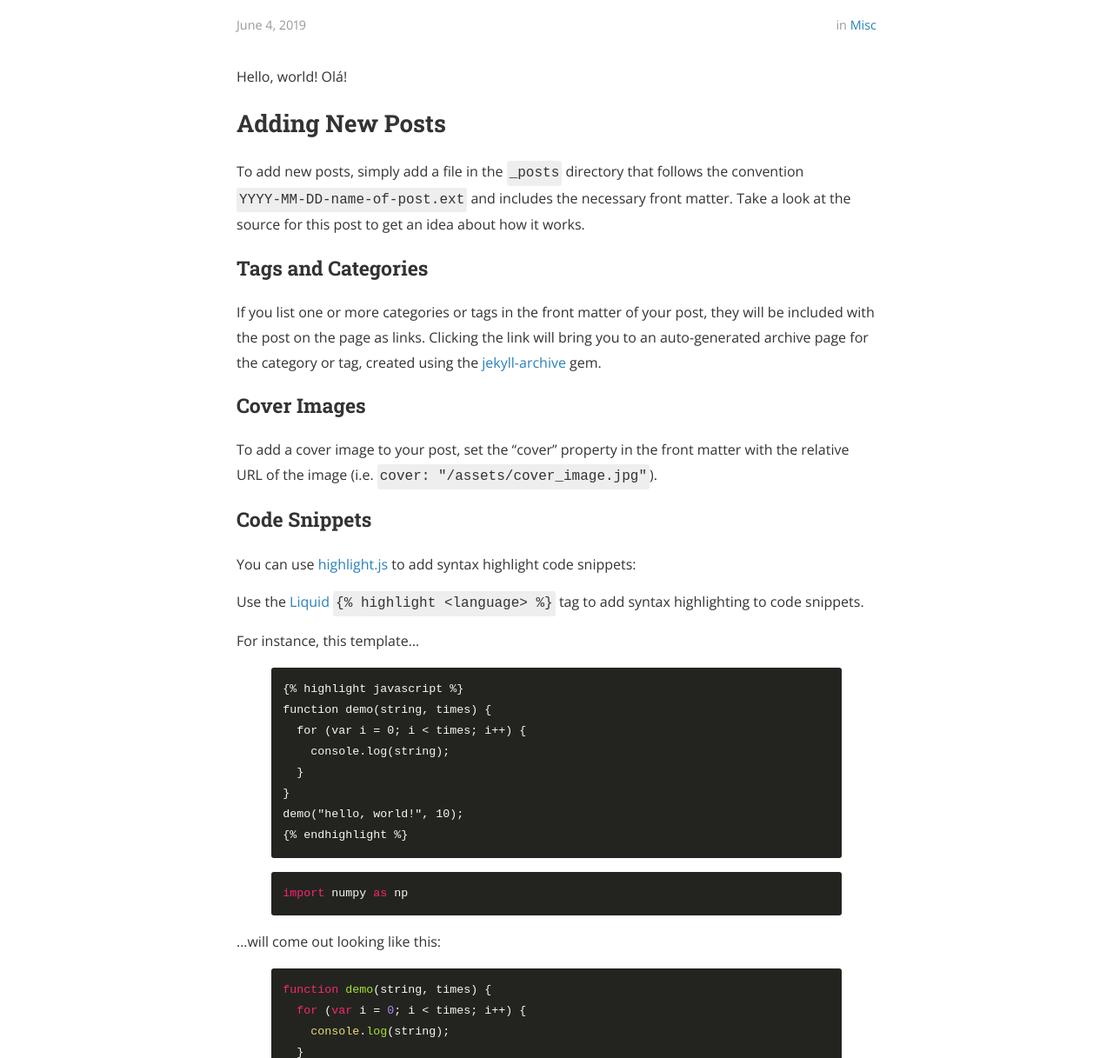
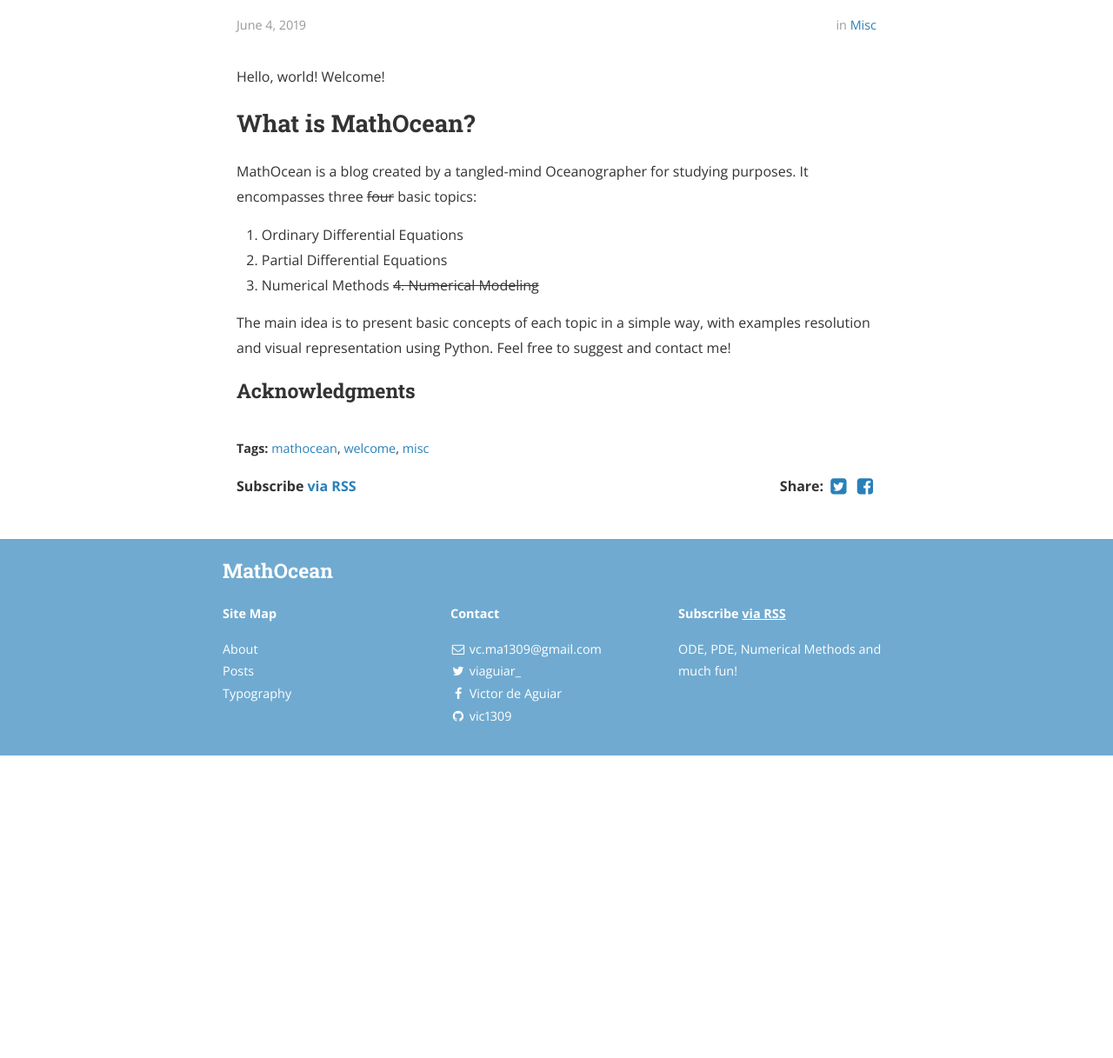
Before and after one commit to vic1309/lerofly, a Jekyll site: the page built from _posts/2019-06-04-welcome-mathocean.markdown, in a window 1280 px wide and 1400 px high, scrolled down 320 px. Shown: the part 183-1400 px from the top of the window at 87% size. Built offline with Jekyll 4.4.1, drawn with Linux system fonts in a browser that asks for light colours; nearby versions of some CDN libraries; after the commit the page ends 1372 px from its top, so only the background shows below that; some of the changed text lies outside the part shown.

Commit message:
Update 2019-06-04-welcome-mathocean.markdown

```diff
--- a/_posts/2019-06-04-welcome-mathocean.markdown
+++ b/_posts/2019-06-04-welcome-mathocean.markdown
@@ -4,72 +4,26 @@ title:  "Welcome to MathOcean!"
 date:   2019-06-04 12:05:00
 author: Victor de Aguiar
 categories: Misc
-tags:	mathocean welcome
+tags:	mathocean welcome misc
 cover:  "/assets/instacode.png"
 ---
 
-Hello, world! Olá!
+Hello, world! Welcome!
 
-## Adding New Posts
+## What is MathOcean?
 
-To add new posts, simply add a file in the `_posts` directory that follows the convention `YYYY-MM-DD-name-of-post.ext` and includes the necessary front matter. Take a look at the source for this post to get an idea about how it works.
+MathOcean is a blog created by a tangled-mind Oceanographer for studying purposes. It encompasses three ~~four~~ basic topics:
 
-### Tags and Categories
+1. Ordinary Differential Equations
+2. Partial Differential Equations
+3. Numerical Methods
+~~4. Numerical Modeling~~
 
-If you list one or more categories or tags in the front matter of your post, they will be included with the post on the page as links. Clicking the link will bring you to an auto-generated archive page for the category or tag, created using the [jekyll-archive][jekyll-archive] gem.
+The main idea is to present basic concepts of each topic in a simple way, with examples resolution and visual representation using Python. Feel free to suggest and contact me!
 
-### Cover Images
-
-To add a cover image to your post, set the "cover" property in the front matter with the relative URL of the image (i.e. <code>cover: "/assets/cover_image.jpg"</code>).
-
-### Code Snippets
-
-You can use [highlight.js][highlight] to add syntax highlight code snippets:
-
-Use the [Liquid][liquid] `{% raw %}{% highlight <language> %}{% endraw %}` tag to add syntax highlighting to code snippets.
-
-For instance, this template...
-{% highlight html %}
-{% raw %}{% highlight javascript %}
-function demo(string, times) {
-  for (var i = 0; i < times; i++) {
-    console.log(string);
-  }
-}
-demo("hello, world!", 10);
-{% endhighlight %}{% endraw %}
-{% endhighlight %}
-
-{% highlight python %}
-import numpy as np
+### Acknowledgments
 
 
-{% endhighlight %}
-
-...will come out looking like this:
-
-{% highlight javascript %}
-function demo(string, times) {
-  for (var i = 0; i < times; i++) {
-    console.log(string);
-  }
-}
-demo("hello, world!", 10);
-{% endhighlight %}
-
-Syntax highlighting is done using [highlight.js][highlight]. You can change the active theme in [head.html](https://github.com/bencentra/centrarium/blob/2dcd73d09e104c3798202b0e14c1db9fa6e77bc7/_includes/head.html#L15).
-
-### Images
-
-Lightbox has been enabled for images. To create the link that'll launch the lightbox, add <code>data-lightbox</code> and <code>data-title</code> attributes to an <code>&lt;a&gt;</code> tag around your <code>&lt;img&gt;</code> tag. The result is:
-
-<a href="//bencentra.com/assets/images/falcon9_large.jpg" data-lightbox="falcon9-large" data-title="Check out the Falcon 9 from SpaceX">
-  <img src="//bencentra.com/assets/images/falcon9_small.jpg" title="Check out the Falcon 9 from SpaceX">
-</a>
-
-For more information, check out the [Lightbox][lightbox] website.
-
-Check out the [Jekyll docs][jekyll] for more info on how to get the most out of Jekyll. File all bugs/feature requests at [Jekyll’s GitHub repo][jekyll-gh]. If you have questions, you can ask them on [Jekyll’s dedicated Help repository][jekyll-help].
 
 [jekyll]:      http://jekyllrb.com
 [jekyll-gh]:   https://github.com/jekyll/jekyll
```
